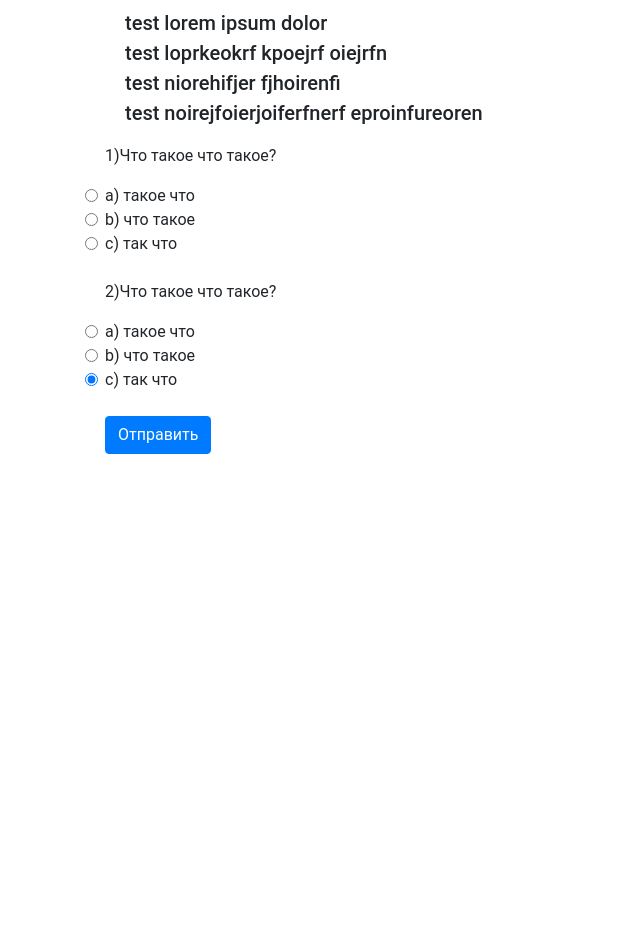
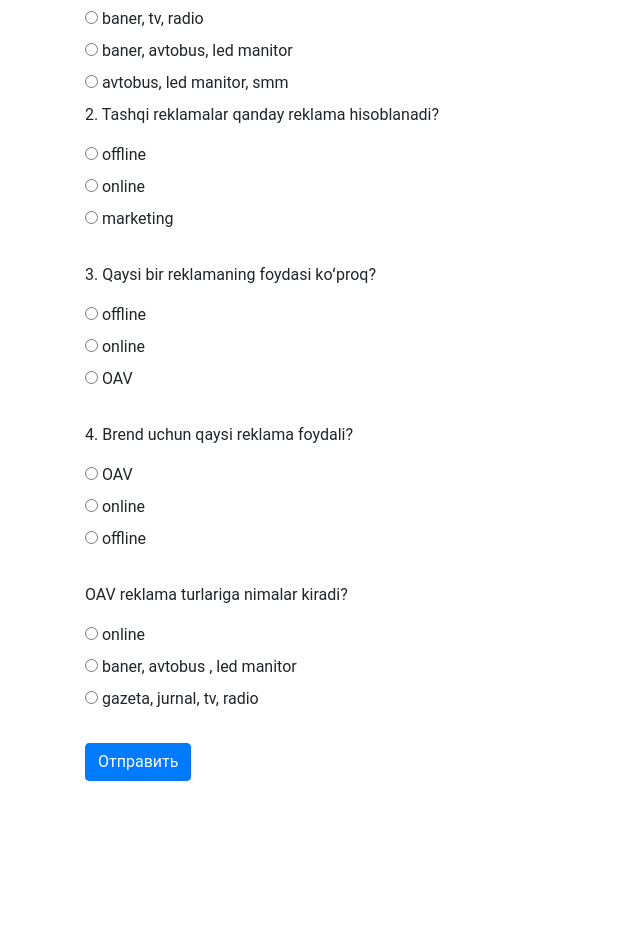
Before and after one commit to FathullaLatipov/bs, a Django app: page /advertising/ in a window 1280 px wide. Shown: the part 1115-2040 px from the top of the page, without its empty margins (0-640 px from the left). Before the commit the page ends 1569 px from the top, so only its background shows below. Run offline with Django 3.2, Linux system fonts and the light colour scheme; some libraries are stand-ins or nearby versions.

Commit message:
marketing

```diff
--- a/templates/sales pages/advertising.html
+++ b/templates/sales pages/advertising.html
@@ -21,59 +21,82 @@
           <video class="video"  preload="none" controls controlsList="nodownload poster">
             <source src="{% static './sales department/Bright Media Reklama turlari.mp4' %}">
         </video>
-        <h3>Домашние Задания</h3>
-        <ul>
-            <li style="font-size: 20px;font-weight: 500;">test lorem ipsum dolor</li>
-            <li style="font-size: 20px;font-weight: 500;">test loprkeokrf kpoejrf oiejrfn</li>
-            <li style="font-size: 20px;font-weight: 500;">test niorehifjer fjhoirenfi</li>
-            <li style="font-size: 20px;font-weight: 500;">test noirejfoierjoiferfnerf eproinfureoren</li>
-        </ul>
-        <div class="form-check">
-            <p>1)Что такое что такое?</p>
-            <input class="form-check-input" type="radio" name="exampleRadios" id="exampleRadios12" value="option4" checked>
-            <label class="form-check-label" for="exampleRadios1">
-              a) такое что
-            </label>
 
-          </div>
-          <div class="form-check">
-            <input class="form-check-input" type="radio" name="exampleRadios" id="exampleRadios34" value="option5" checked>
-            <label class="form-check-label" for="exampleRadios1">
-              b) что такое
-            </label>
-          </div>
-          <div class="form-check">
-            <input class="form-check-input" type="radio" name="exampleRadios" id="exampleRadios23" value="option6" checked>
-            <label class="form-check-label" for="exampleRadios1">
-             с) так что
-            </label>
-          </div>
-          <div class="form-check">
-              <br>
-            <p>2)Что такое что такое?</p>
-            <input class="form-check-input" type="radio" name="exampleRadios" id="exampleRadios1" value="option1" checked>
-            <label class="form-check-label" for="exampleRadios1">
-                a) такое что
-              </label>
+<!--        1. Tashqi reklamaning asosiylariga nimalar kiradi?
+a) baner, tv, radio
+  ) baner, avtobus, led manitor
+c) avtobus, led manitor, smm
 
-            </div>
-            <div class="form-check">
-              <input class="form-check-input" type="radio" name="exampleRadios" id="exampleRadios1" value="option1" checked>
-              <label class="form-check-label" for="exampleRadios1">
-                b) что такое
-              </label>
-            </div>
-            <div class="form-check">
-              <input class="form-check-input" type="radio" name="exampleRadios" id="exampleRadios1" value="option1" checked>
-              <label class="form-check-label" for="exampleRadios1">
-               с) так что
-              </label>
-            <br>
-            <br>
+2. Tashqi reklamalar qanday reklama hisoblanadi?
+  ) offline
+b) online
+c) marketing
+
+3. Qaysi bir reklamaning foydasi koʻproq?
+a) offline
+  ) online
+c) OAV
+
+4. Brend uchun qaysi reklama foydali?
+a) OAV
+b) online
+  ) offline
+
+5. OAV reklama turlariga nimalar kiradi?
+a) online
+b) baner, avtobus , led manitor
+  ) gazeta, jurnal, tv, radio-->
+  <form action="/action_page.php" >
+  <p>1. Tashqi reklamaning asosiylariga nimalar kiradi?</p>
+  <input type="radio" id="reklama" name="reklama" value="reklama">
+  <label for="reklama">baner, tv, radio</label><br>
+  <input type="radio" id="female" name="gender" value="female">
+  <label for="female">baner, avtobus, led manitor</label><br>
+<!--      true-->
+  <input type="radio" id="other" name="gender" value="other">
+  <label for="other">avtobus, led manitor, smm</label>
+  <br>
+
+  <p>2. Tashqi reklamalar qanday reklama hisoblanadi? </p>
+  <input type="radio" id="age121" name="age121" value="30">
+  <label for="age121">offline</label><br>
+<!--      true -->
+  <input type="radio" id="age99" name="age99" value="60">
+  <label for="age99">online</label><br>
+  <input type="radio" id="age9" name="age9" value="100">
+  <label for="age9">marketing</label><br><br></label>
+
+        <p>3. Qaysi bir reklamaning foydasi koʻproq?</p>
+  <input type="radio" id="marketing va reklama" name="age1" value="30">
+  <label for="age1">offline</label><br>
+  <input type="radio" id="agess1" name="agess1" value="60">
+  <label for="agess1">online</label><br>
+<!--      true-->
+  <input type="radio" id="agess" name="agess" value="100">
+  <label for="agess">OAV</label><br><br></label>
+
+        <p>4. Brend uchun qaysi reklama foydali?</p>
+  <input type="radio" id="age12" name="age12" value="30">
+  <label for="age12">OAV</label><br>
+  <input type="radio" id="age22" name="age22" value="60">
+  <label for="age22">online</label><br>
+  <input type="radio" id="age31" name="age31" value="100">
+  <label for="age31">offline</label><br><br></label>
+<!--true-->
+
+       <p>OAV reklama turlariga nimalar kiradi?</p>
+  <input type="radio" id="age12222" name="age12222" value="30">
+  <label for="age12222">online</label><br>
+  <input type="radio" id="age223" name="age223" value="60">
+  <label for="age223">baner, avtobus , led manitor</label><br>
+  <input type="radio" id="age311" name="age311" value="100">
+  <label for="age311">gazeta, jurnal, tv, radio</label><br><br></label>
+<!--      true-->
+
             <button class="btn btn-primary">Отправить</button>
         </div>
         <br>
-        <br>
+  </form>
         <br>
         <br>
     </div>
--- a/templates/sales pages/marketing.html
+++ b/templates/sales pages/marketing.html
@@ -32,7 +32,7 @@
   <input type="radio" id="female" name="gender" value="female">
   <label for="female">nazariy ilm va ishlab chiqarish</label><br>
   <input type="radio" id="other" name="gender" value="other">
-  <label for="other">korxona tovarlarini sotish hamda boshqarish, brendni tanitish</label>
+  <label for="other">korxona tovarlarini sotish hamda <br>boshqarish, brendni tanitish</label>
 <!--true-->
   <br>
 
@@ -75,7 +75,7 @@
             <button class="btn btn-primary">Отправить</button>
         </div>
         <br>
-</form>
+  </form>
         <br>
         <br>
         <br>
```
